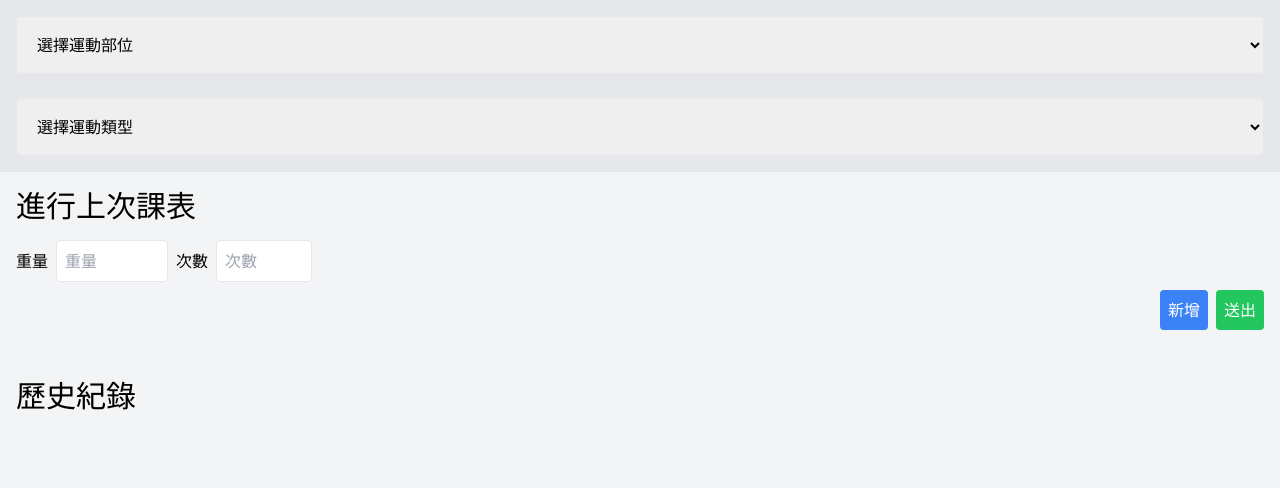
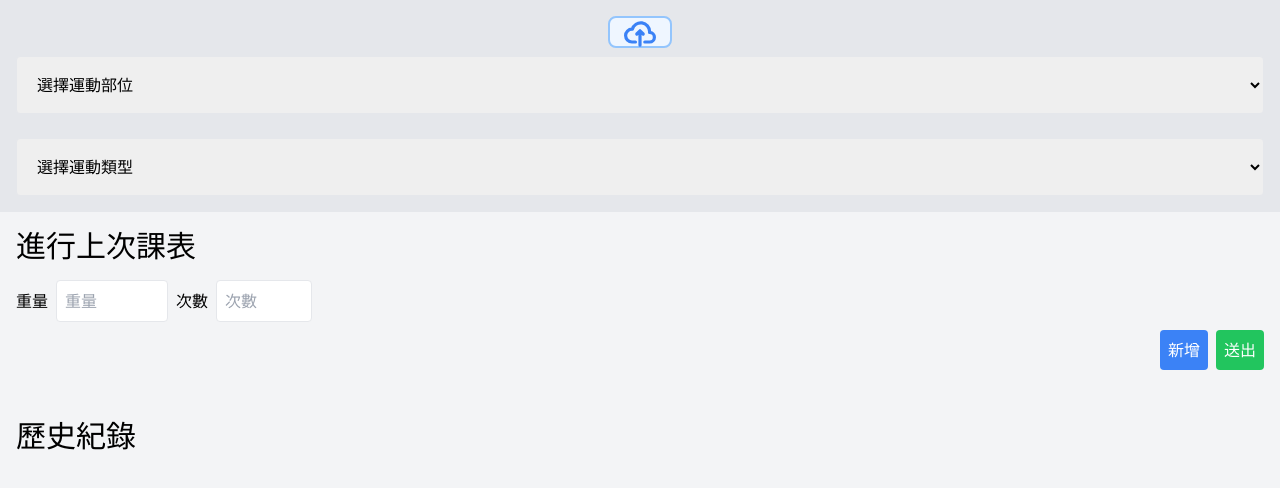
Before and after one commit to ggggggg0v0/workout, a React (Vite) app: page /workout in a window 1280 px wide. Shown: the top 488 px of the page. Built offline with nearby package versions, Linux system fonts and the light colour scheme.

Commit message:
feat: 新增上傳 json

```diff
--- /dev/null
+++ b/src/components/CsvReader.tsx
@@ -0,0 +1,49 @@
+function CSVReader() {
+  // 处理上传的CSV文件
+  const handleFileUpload = (event) => {
+    const file = event.target.files[0];
+    const reader = new FileReader();
+
+    reader.onload = (e) => {
+      const content = e.target.result;
+      for (const [key, value] of Object.entries(JSON.parse(content))) {
+        localStorage.setItem(key, JSON.stringify(value));
+      }
+    };
+
+    reader.readAsText(file);
+  };
+
+  return (
+    <div className="flex items-center justify-center mb-2">
+      <label className="w-16 h-8 border-2 border-blue-300 rounded-lg cursor-pointer bg-blue-50 ">
+        <div className="flex flex-col items-center justify-center">
+          <svg
+            className="w-8 h-8 text-blue-500 dark:text-blue-400"
+            aria-hidden="true"
+            xmlns="http://www.w3.org/2000/svg"
+            fill="none"
+            viewBox="0 0 20 16"
+          >
+            <path
+              stroke="currentColor"
+              stroke-linecap="round"
+              stroke-linejoin="round"
+              stroke-width="2"
+              d="M13 13h3a3 3 0 0 0 0-6h-.025A5.56 5.56 0 0 0 16 6.5 5.5 5.5 0 0 0 5.207 5.021C5.137 5.017 5.071 5 5 5a4 4 0 0 0 0 8h2.167M10 15V6m0 0L8 8m2-2 2 2"
+            />
+          </svg>
+        </div>
+        <input
+          id="dropzone-file"
+          type="file"
+          className="hidden"
+          accept=".json"
+          onChange={handleFileUpload}
+        />
+      </label>
+    </div>
+  );
+}
+
+export default CSVReader;
--- a/src/components/Header.tsx
+++ b/src/components/Header.tsx
@@ -1,4 +1,5 @@
 import { useState } from "react";
+import CSVReader from "./CsvReader";
 
 const Header = ({ setExerciseType, setSelectedPart, selectedPart }) => {
   const [exerciseOptions, setExerciseOptions] = useState([]);
@@ -56,6 +57,7 @@
 
   return (
     <div className="p-4 bg-gray-200 flex flex-col">
+      <CSVReader />
       <select
         onChange={handlePartChange}
         value={selectedPart}
```
